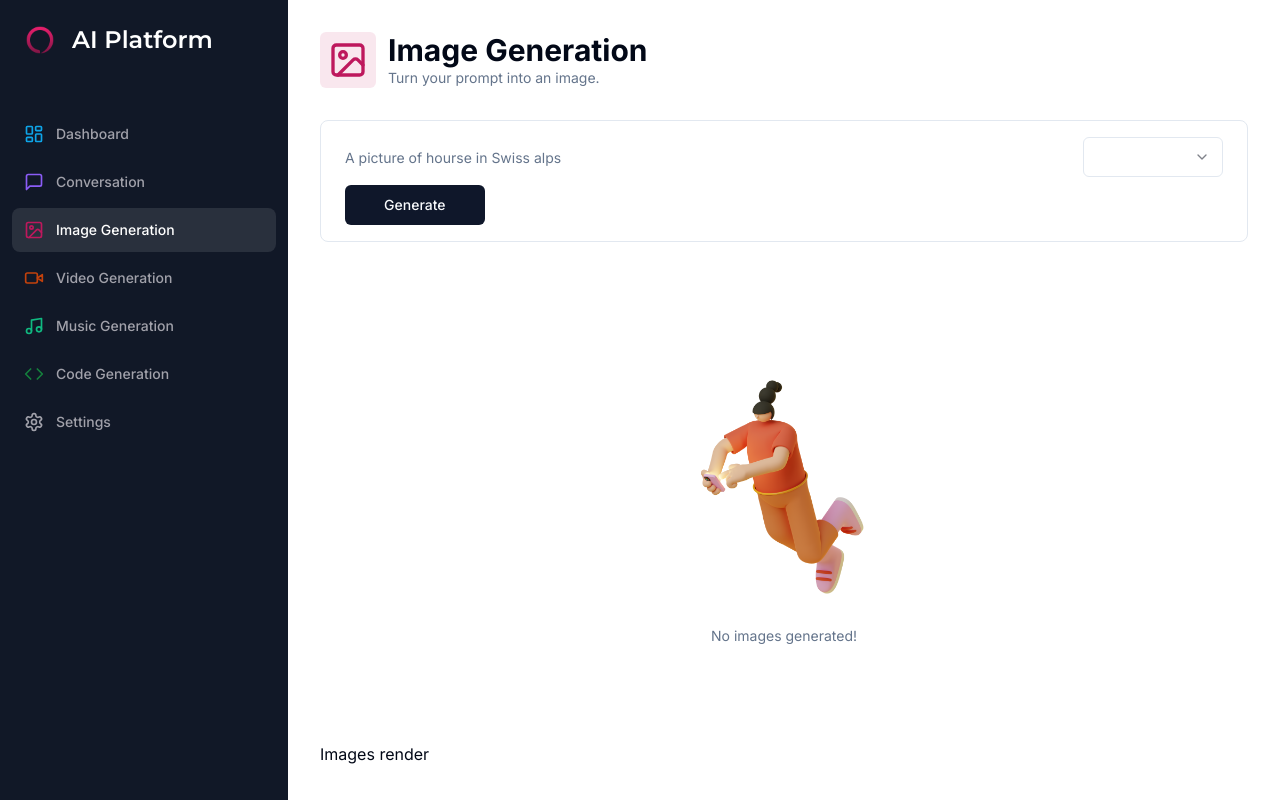
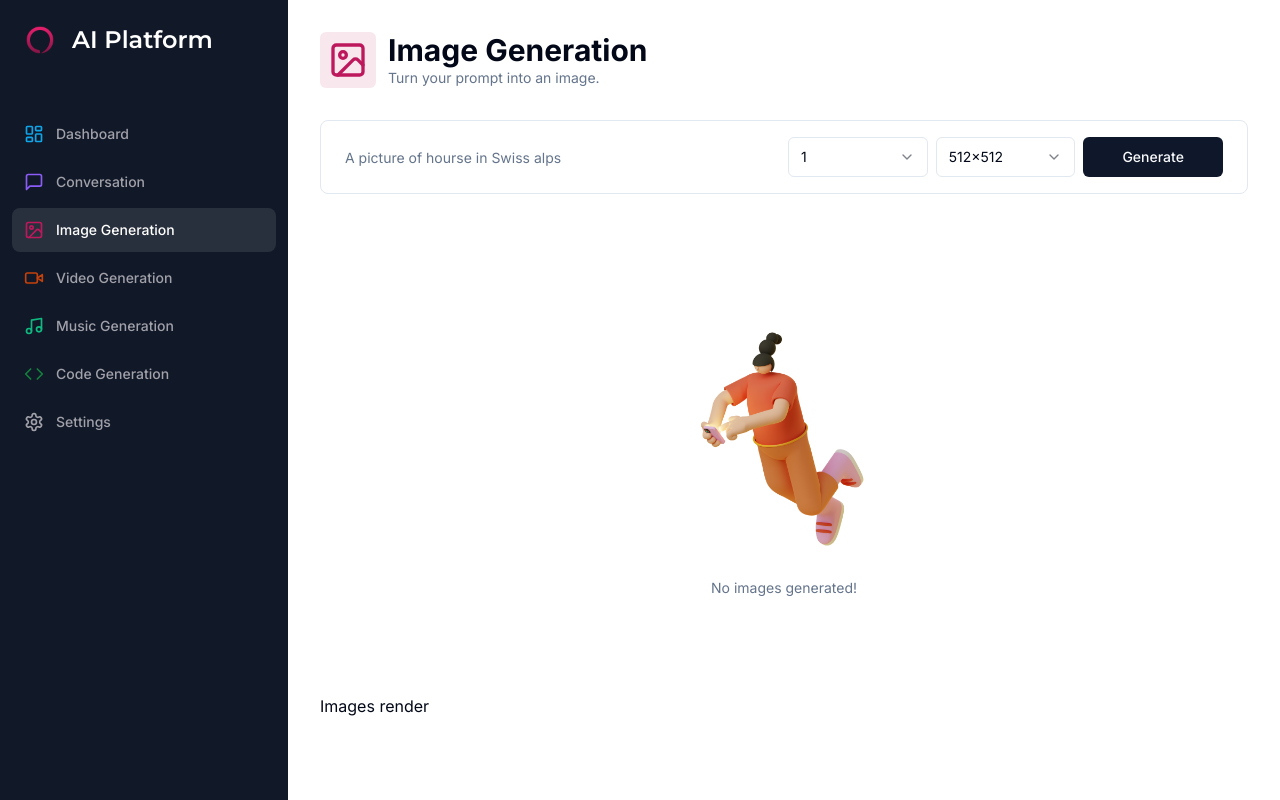
Before and after one commit to EugeniBykovski/SaaS-AI-Platform, a Next.js app: page /image in a window 1280 px wide. Built offline with nearby package versions, Linux system fonts and the light colour scheme.

Commit message:
updated image i

```diff
--- a/app/(dashboard)/(routes)/image/page.tsx
+++ b/app/(dashboard)/(routes)/image/page.tsx
@@ -4,7 +4,7 @@ import * as z from "zod";
 import { Heading } from "@/components/heading";
 import { ImageIcon } from "lucide-react";
 import { useForm } from "react-hook-form";
-import { amountOptions, formSchema } from "./constants";
+import { amountOptions, formSchema, resolutionOptions } from "./constants";
 import { zodResolver } from "@hookform/resolvers/zod";
 import { Form, FormControl, FormField, FormItem } from "@/components/ui/form";
 import { Input } from "@/components/ui/input";
@@ -73,7 +73,7 @@ const ImagePage = () => {
               <FormField
                 name="prompt"
                 render={({ field }) => (
-                  <FormItem className="col-span-12 lg:col-span-10">
+                  <FormItem className="col-span-12 lg:col-span-6">
                     <FormControl className="m-0 p-0">
                       <Input
                         className="border-0 outline-none focus-visible:ring-0 focus-visible:ring-transparent"
@@ -99,11 +99,43 @@ const ImagePage = () => {
                     >
                       <FormControl>
                         <SelectTrigger>
-                          <SelectValue defaultValue={field.value} />
+                          <SelectValue defaultValue={field.value}>
+                            {field.value}
+                          </SelectValue>
                         </SelectTrigger>
                       </FormControl>
                       <SelectContent>
                         {amountOptions.map((option) => (
+                          <SelectItem key={option.value} value={option.value}>
+                            {option.label}
+                          </SelectItem>
+                        ))}
+                      </SelectContent>
+                    </Select>
+                  </FormItem>
+                )}
+              />
+
+              <FormField
+                name="resolution"
+                control={form.control}
+                render={({ field }) => (
+                  <FormItem className="col-span-12 lg:col-span-2">
+                    <Select
+                      disabled={isLoading}
+                      onValueChange={field.onChange}
+                      value={field.name}
+                      defaultValue={field.name}
+                    >
+                      <FormControl>
+                        <SelectTrigger>
+                          <SelectValue defaultValue={field.value}>
+                            {field.value}
+                          </SelectValue>
+                        </SelectTrigger>
+                      </FormControl>
+                      <SelectContent>
+                        {resolutionOptions.map((option) => (
                           <SelectItem key={option.value} value={option.value}>
                             {option.label}
                           </SelectItem>
```
